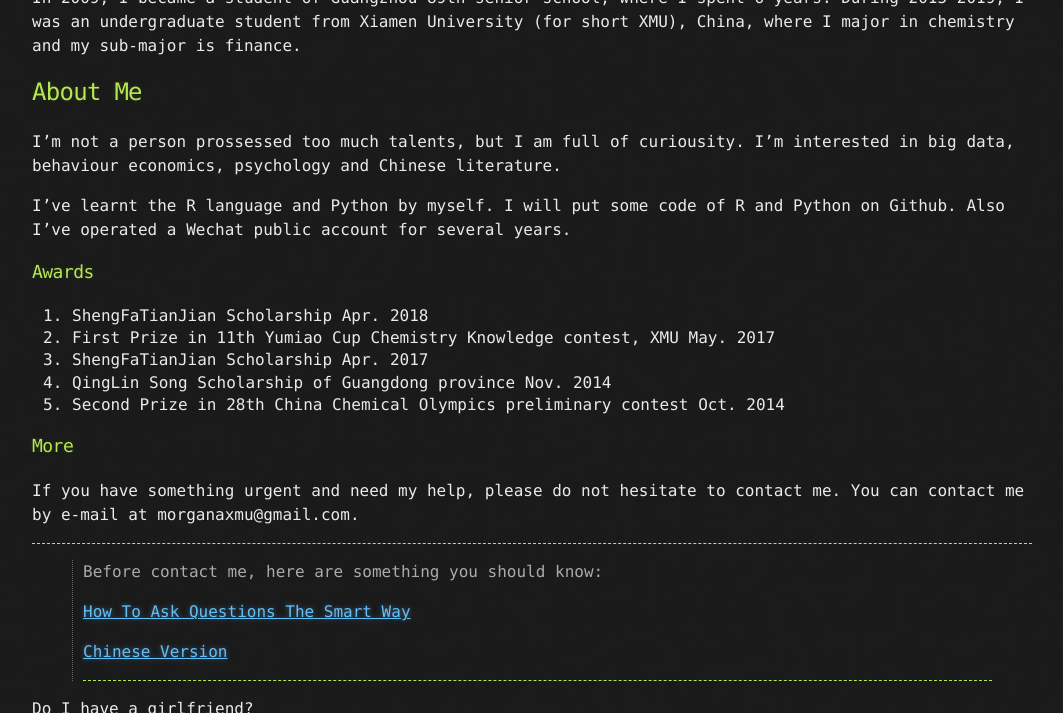
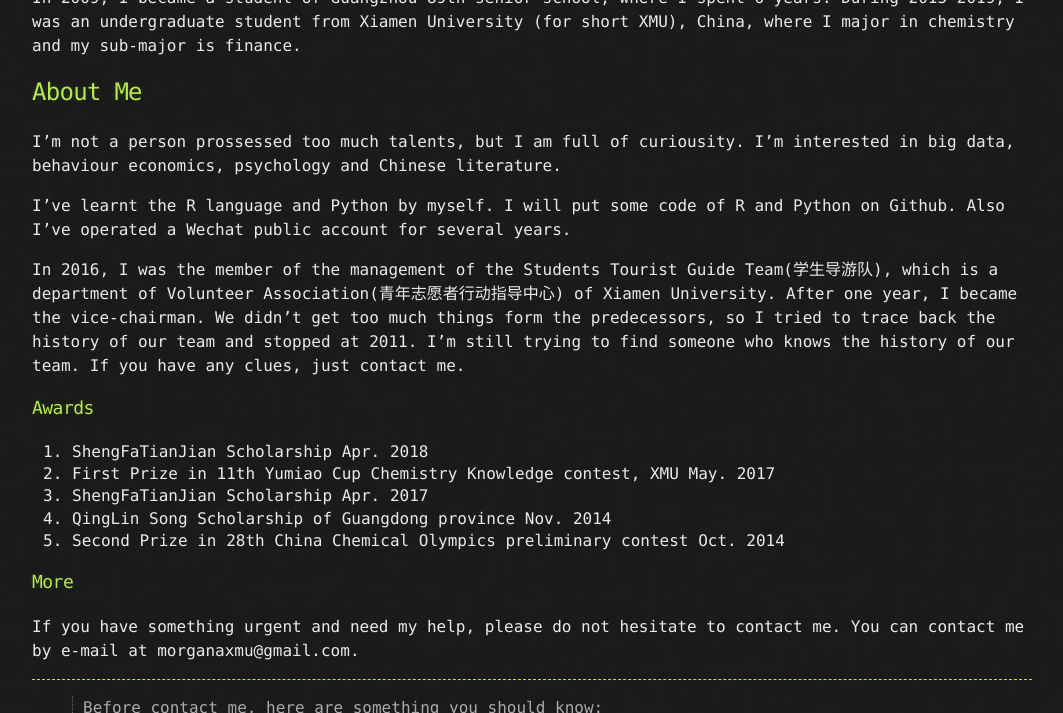
Before and after one commit to morganaxmu/morganaxmu.github.io, a Jekyll site: the page built from index.md, in a window 1280 px wide and 900 px high, scrolled down 312 px, cut to the strip 0-713 px from the top of the window. Shown: the whole strip, without its empty margins (108-1171 px from the left). Built offline with Jekyll 4.4.1, drawn with Linux system fonts in a browser that asks for light colours; our own code applies the rules of GitHub Pages for plain Markdown files.

Commit message:
Update index.md

```diff
--- a/index.md
+++ b/index.md
@@ -11,6 +11,8 @@ During 2015-2019, I was an undergraduate student from Xiamen University (for sho
 I'm not a person prossessed too much talents, but I am full of curiousity. I'm interested in big data, behaviour economics, psychology and Chinese literature.
 
 I've learnt the R language and Python by myself. I will put some code of R and Python on Github. Also I've operated a Wechat public account for several years.
+
+In 2016, I was the member of the management of the Students Tourist Guide Team(学生导游队), which is a department of Volunteer Association(青年志愿者行动指导中心) of Xiamen University. After one year, I became the vice-chairman. We didn't get too much things form the predecessors, so I tried to trace back the history of our team and stopped at 2011. I'm still trying to find someone who knows the history of our team. If you have any clues, just contact me.
 
 ### Awards
 
```
